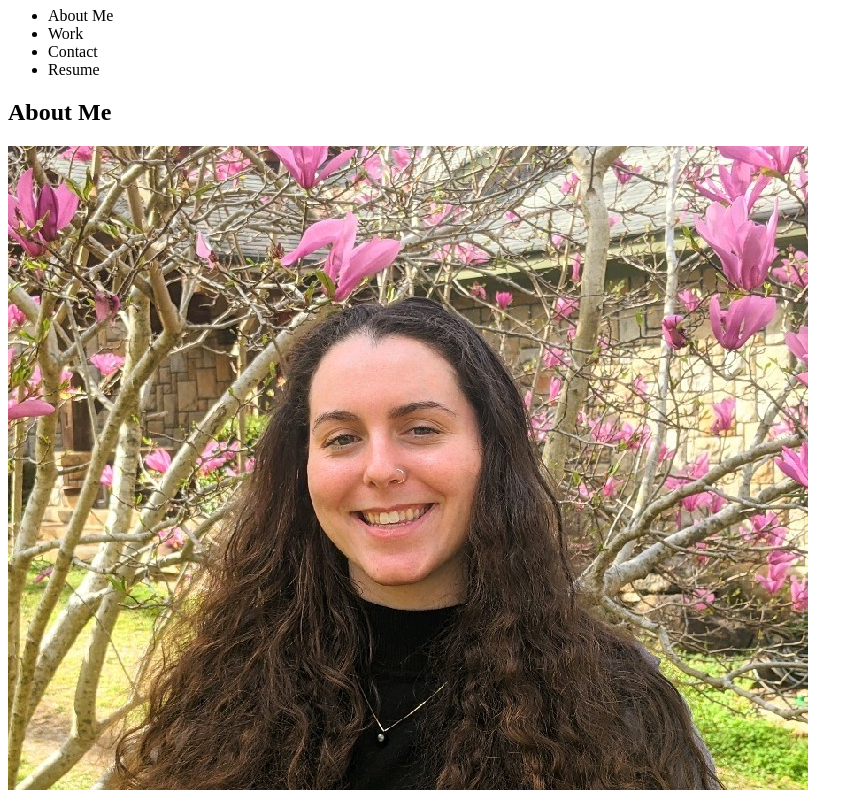
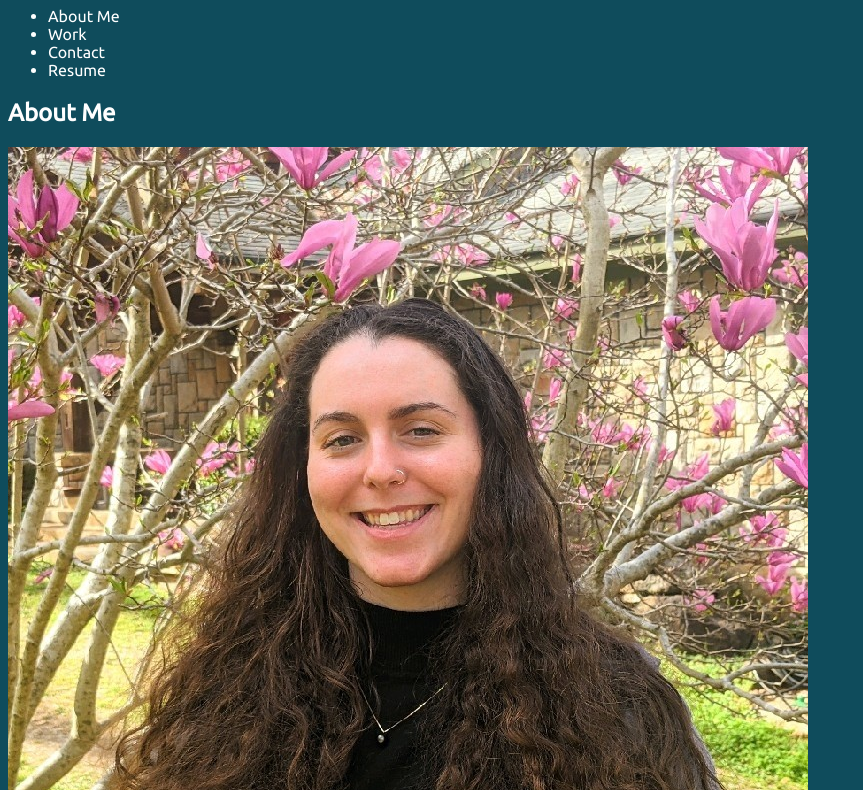
Before and after one commit to acuson/pro-portfolio, a plain HTML site: page index.html in a window 1280 px wide. Shown: the part 73-863 px from the top of the page, without its empty margins (0-863 px from the left). Drawn offline with Linux system fonts and the light colour scheme.

Commit message:
added universal selector in style.css and linked updated stylesheet and font family info in index.html

```diff
--- a/assets/style.css
+++ b/assets/style.css
@@ -0,0 +1,13 @@
+* {
+    background-color: #0F4C5C ;
+    color: #FFFFFF;
+    font-family: 'Ubuntu', sans-serif;
+}
+
+/* Color Pallet:
+    #5F0F40 = Tyrian Purple
+    #9A031E = Ruby Red
+    #FB8B24 = Dark Orange
+    #E36414 = Spanish Orange
+    #0F4C5C = Midnight Green Eagle Green
+*/
--- a/index.html
+++ b/index.html
@@ -3,7 +3,10 @@
 
 <head>
     <title>Alyssa's Portfolio</title>
-    <link rel="stylesheet" href="/style.css">
+    <link rel="stylesheet" href="/assets/style.css">
+    <link rel="preconnect" href="https://fonts.googleapis.com">
+    <link rel="preconnect" href="https://fonts.gstatic.com" crossorigin>
+    <link href="https://fonts.googleapis.com/css2?family=Ubuntu&display=swap" rel="stylesheet">
 </head>
 
 <header>
```
